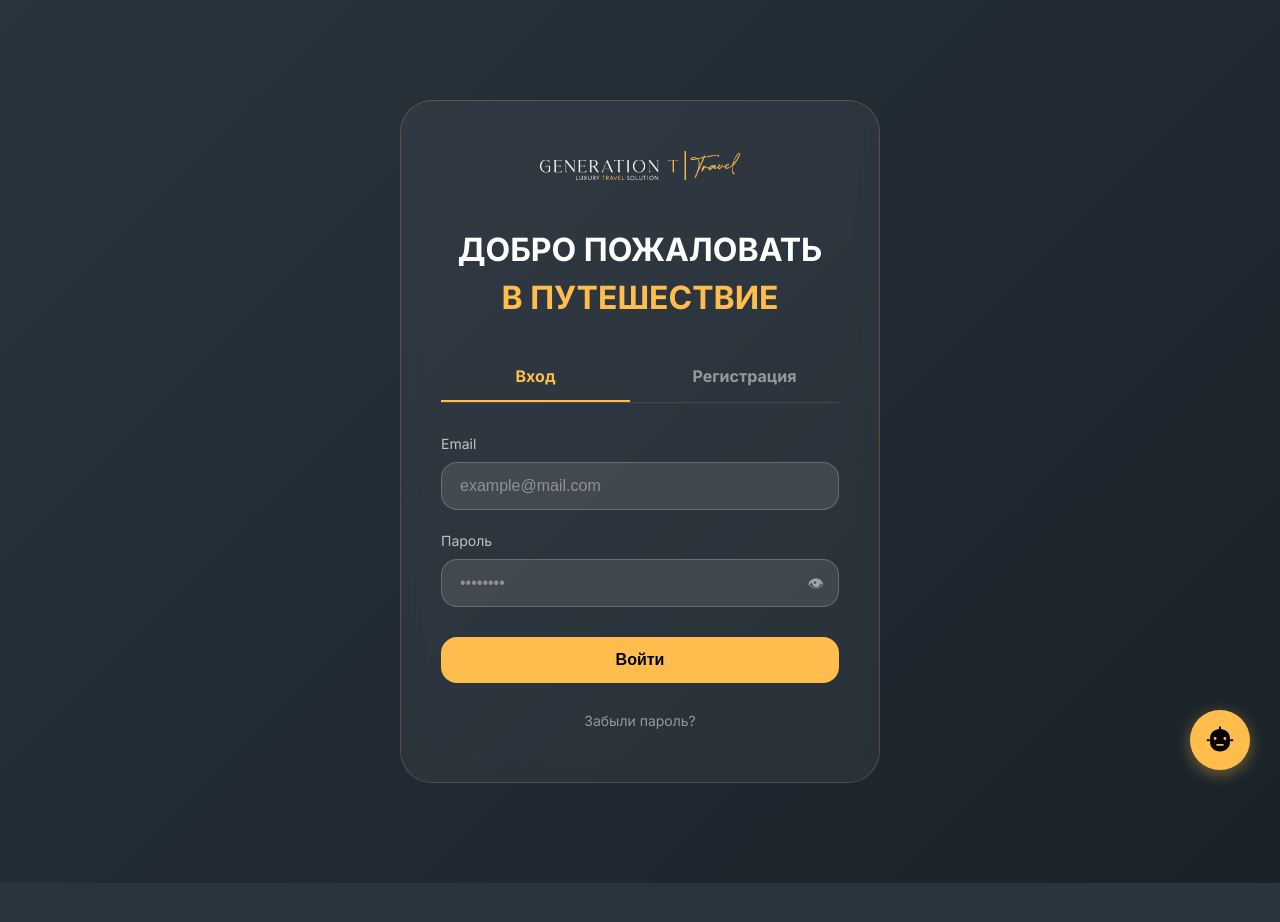
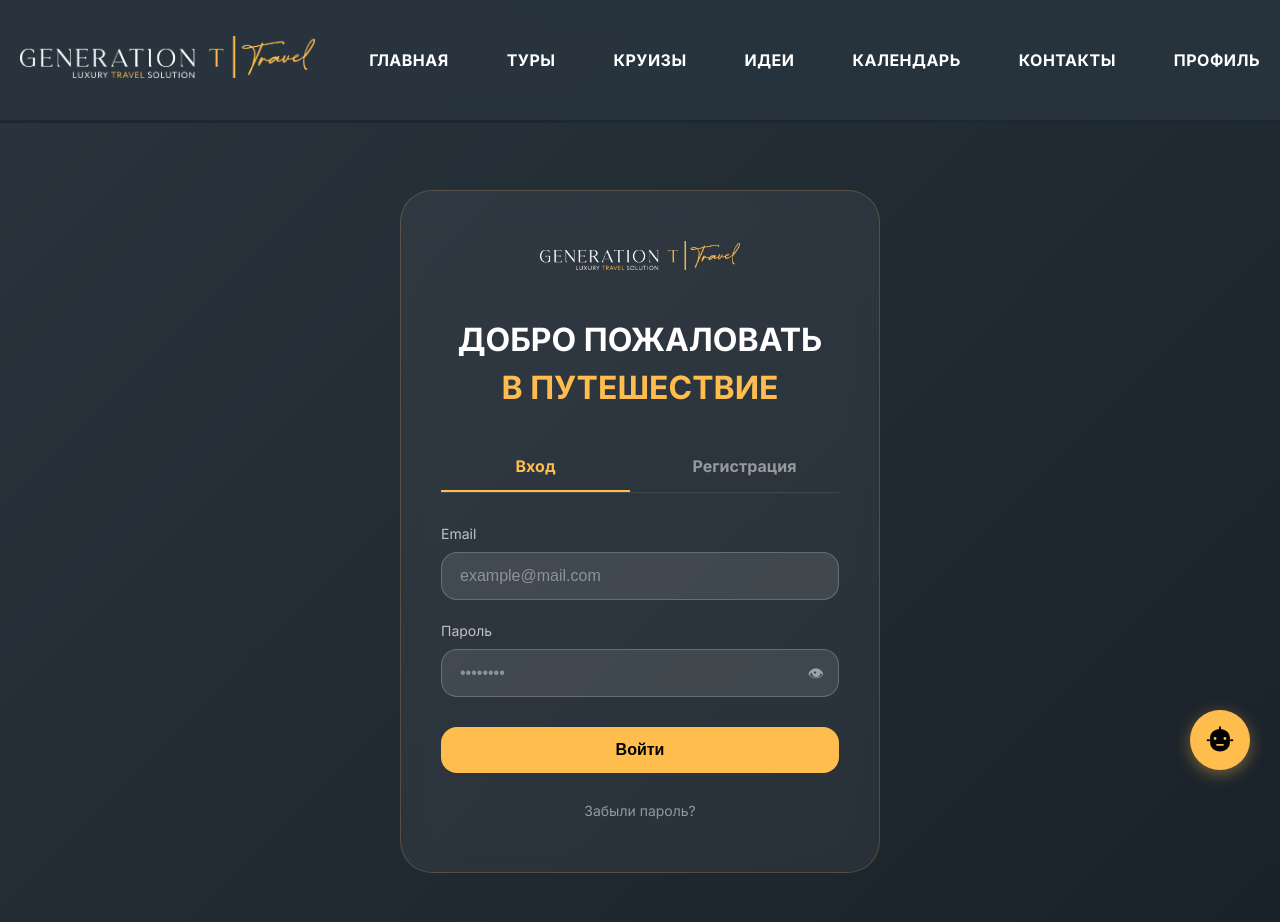
Before and after one commit to CrayzeH/travel, a website: page login.html in a window 1280 px wide. Before the commit the page ends 883 px from the top, so only its background shows below. Drawn offline with Linux system fonts and the light colour scheme; a web font is replaced by a local one.

Commit message:
ггшка

```diff
--- a/login.html
+++ b/login.html
@@ -13,7 +13,7 @@
             display: flex;
             align-items: center;
             justify-content: center;
-            padding: 100px 20px;
+            padding: 190px 20px 80px;
         }
         .auth-container {
             max-width: 480px;
@@ -162,6 +162,9 @@
             color: rgba(255, 255, 255, 0.5);
         }
         @media (max-width: 576px) {
+            .auth-page {
+                padding: 150px 16px 56px;
+            }
             .auth-container {
                 padding: 30px 25px;
             }
@@ -172,7 +175,25 @@
     </style>
 </head>
 <body>
-<div class="auth-page">
+<div class="site-container">
+    <header class="header">
+        <div class="container header__inner">
+            <a href="index.html">
+                <img class="logo" src="img/v0_2119.png" alt="Logo">
+            </a>
+            <nav class="navbar">
+                <a href="index.html" class="nav-link">ГЛАВНАЯ</a>
+                <a href="tours.html" class="nav-link">ТУРЫ</a>
+                <a href="cruises.html" class="nav-link">КРУИЗЫ</a>
+                <a href="ideas.html" class="nav-link">ИДЕИ</a>
+                <a href="calendar.html" class="nav-link">КАЛЕНДАРЬ</a>
+                <a href="contacts.html" class="nav-link">КОНТАКТЫ</a>
+                <a href="profile.html" class="nav-link" id="profileLink">ПРОФИЛЬ</a>
+            </nav>
+        </div>
+    </header>
+
+<main class="auth-page">
     <div class="auth-container">
         <div class="auth-logo">
             <img src="img/v0_2119.png" alt="Logo">
@@ -244,6 +265,7 @@
             </div>
         </form>
     </div>
+</main>
 </div>
 
 <script>
@@ -378,6 +400,7 @@
         window.location.href = 'profile.html';
     }
 </script>
+<script src="/auth-nav.js"></script>
 <script src="/chat-widget.js"></script>
 </body>
 </html>
```
